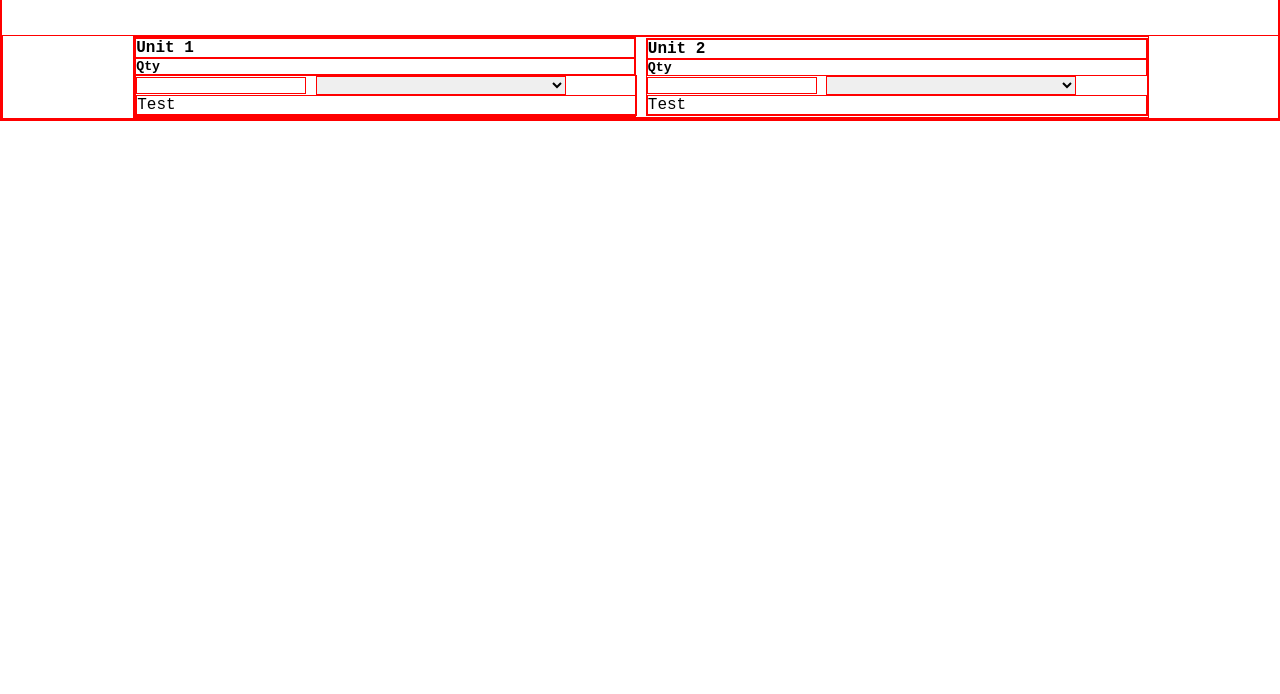
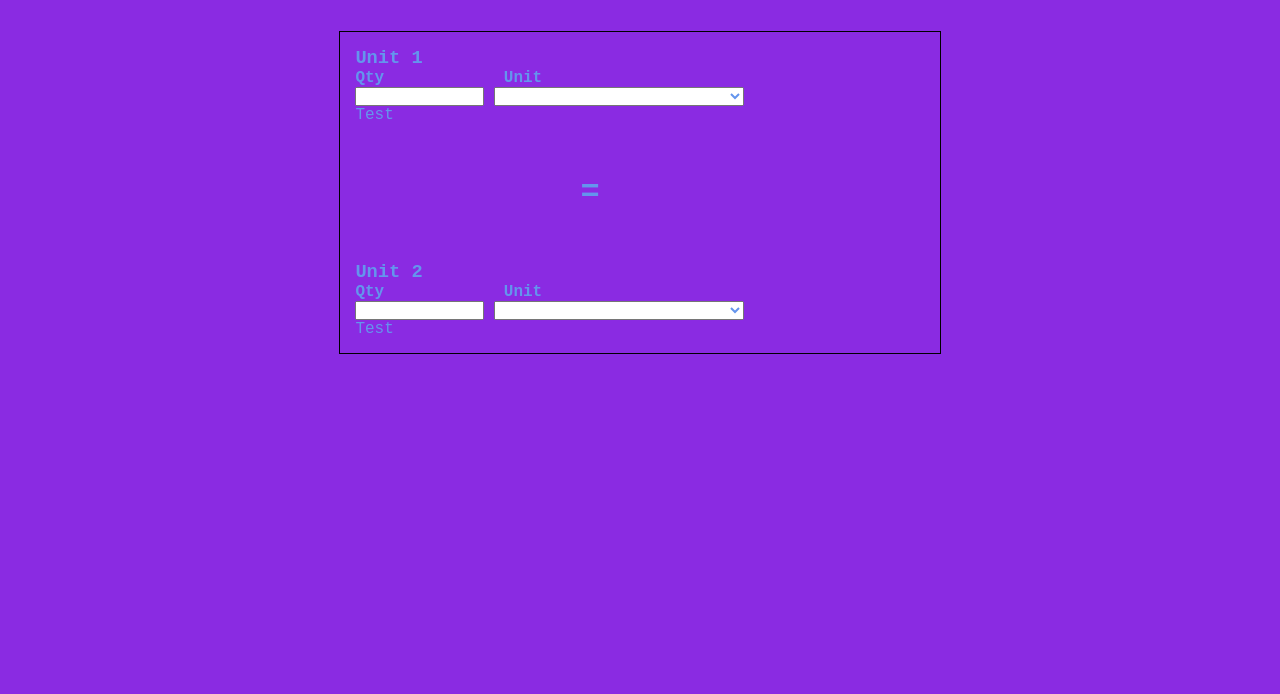
Before and after one commit to Sivartsmis/unit_converter, a plain HTML site: page src/index.html in a window 1280 px wide. Shown: the part 106-800 px from the top of the page. Drawn offline with Linux system fonts and the light colour scheme.

Commit message:
cleaned up form
increased heading sizes and added equal sign. styled it as well

```diff
--- a/src/index.html
+++ b/src/index.html
@@ -12,19 +12,25 @@
     <main>
 
         <form>
-            <section>
-                <h4>Unit 1</h4>
-                <h5>Qty</h5>
+            <section class="item">
+                <h3>Unit 1</h3>
+                <section class="heading">
+                    <h4>Qty</h4>
+                    <h4>Unit</h4>
+                </section>
                 <section>
                     <input type="text">
                     <select class="form-control"  id='unitOne' name='unitOne' onClick="getConversion()"></select>
                     <p class="unitOneText">Test</p>
                 </section>
             </section>
-
-            <section>
-                <h4>Unit 2</h4>
-                <h5>Qty</h5>
+            <h1>=</h1>
+            <section class="item">
+                <h3>Unit 2</h3>
+                <section class="heading">
+                    <h4>Qty</h4>
+                    <h4>Unit</h4>
+                </section>
                 <input type="text">
                 <select class="form-control"  id='unitTwo' name='unitTwo'></select>
                 <p class="unitTwoText">Test</p>
--- a/src/styles.css
+++ b/src/styles.css
@@ -2,11 +2,11 @@
     margin: 0;
     padding: 0;
     font-family: 'Courier New', Courier, monospace;
-    border: 1px red solid;
+    color: cornflowerblue;
 }
 
 body{
-
+    background-color: blueviolet;
 }
 
 main {
@@ -16,18 +16,45 @@ main {
     align-items: center;
     width: 100%;
     height: 100%;
+
 }
+
 h1 {
     display: inline-block;
     width: 100%;
     margin: 50px 50px;
+    font-weight: bold;
+}
+
+form {
+    border: black solid 1px;
+    padding: 15px;
+}
+
+form h1 {
+    display: block;
+    width: 100%;
+    justify-self: center;
+    margin-left: 500px;
+
 }
 
 section {
     display: inline-block;
     width: 500px;
+
+}
+
+input {
+    width: 25%;
+
 }
 
 select {
     width: 50%;
 }
+
+.heading h4{
+    display: inline-block;
+    padding: 0px 110px 0px 0px;
+}
```
